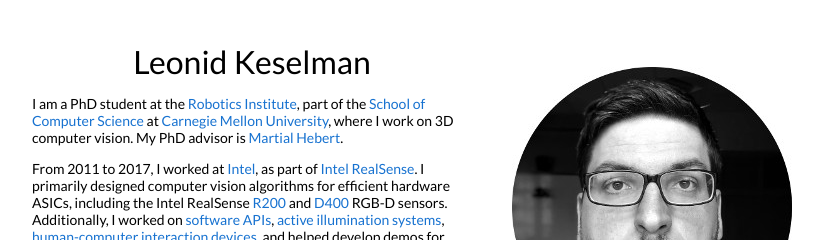
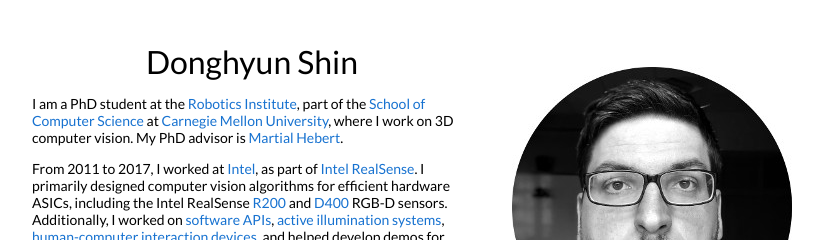
Before and after one commit to Donghyun1228/donghyun1228.github.io, a Jekyll site: the page built from _posts/2023-08-28-3dgaussians.markdown, in a window 1280 px wide and 900 px high. Shown: the top 240 px of the window, without its empty margins (228-1051 px from the left). Built offline with Jekyll 4.4.1, drawn with Linux system fonts in a browser that asks for light colours.

Commit message:
Update author name from Leonid Keselman to Donghyun Shin

```diff
--- a/_layouts/default.html
+++ b/_layouts/default.html
@@ -32,7 +32,7 @@
           <tr style="padding:0px">
             <td style="padding:2.5%;width:60%;vertical-align:middle">
               <h1>
-                Leonid Keselman
+                Donghyun Shin
               </h1>
               <p>I am a PhD student at the <a href="https://www.ri.cmu.edu/">Robotics Institute</a>, part of the <a href="https://www.scs.cmu.edu/">School of Computer Science</a> at <a href="https://www.cmu.edu/">Carnegie Mellon University</a>, where I work on 3D computer vision. My PhD advisor is <a href="http://www.cs.cmu.edu/~hebert/">Martial Hebert</a>.
               </p>
@@ -44,7 +44,7 @@
               </p>
               <p style="text-align:center">
                 <a target="_blank" href="https://mailhide.io/e/B8TyS"> Email</a> &nbsp;/&nbsp;
-                <a href="https://github.com/leonidk">GitHub</a> &nbsp;/&nbsp;
+                <a href="https://github.com/">GitHub</a> &nbsp;/&nbsp;
                 <a href="https://scholar.google.com/citations?user=GCYG4GoAAAAJ">Google Scholar</a> &nbsp;/&nbsp;
                 <a href="https://www.linkedin.com/in/lkeselman"> LinkedIn </a>
               </p>
```
